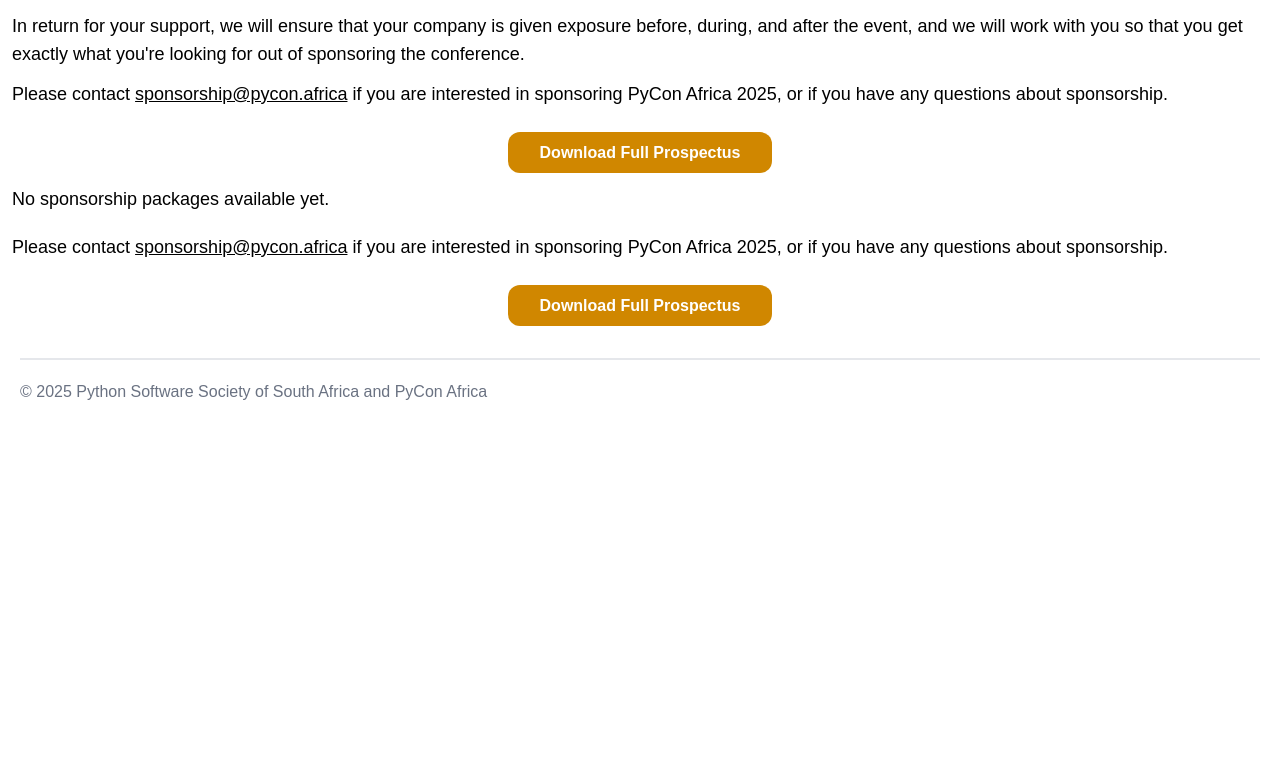
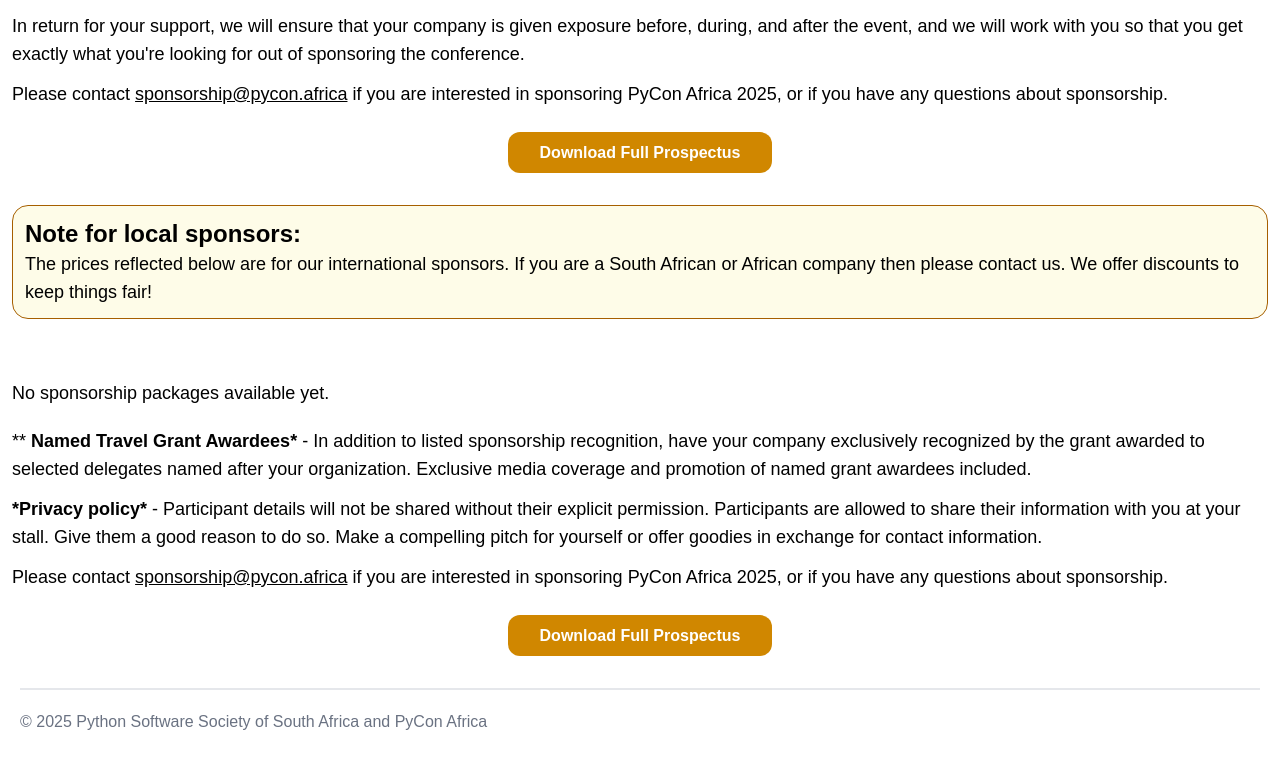
Before and after one commit to PyConZA/pyconza2025, a Django app: template templates/wafer.sponsors/packages.html in a window 1280 px wide. Shown: the part 310-1076 px from the top of the page. Before the commit the page ends 710 px from the top, so only its background shows below. Run offline with Django 3.2, Linux system fonts and the light colour scheme; the template is opened without the code that fills it, so the values that code supplies are empty; style sheets or scripts are compiled from the project's sources; some libraries are stand-ins or nearby versions; some web fonts are replaced.

Commit message:
minor changes to sponsorship packages page

```diff
--- a/templates/wafer.sponsors/packages.html
+++ b/templates/wafer.sponsors/packages.html
@@ -12,7 +12,6 @@
    <div class="space-y-3 pb-5">
 
       <p>
-
          Sponsorship of PyCon Africa will give your organisation global visibility and recognition. It is an excellent
          way
          to
@@ -38,6 +37,12 @@
 
          <a href="https://drive.google.com/file/d/1u0ZkJsvUHSoEzuZHLikffUlOrsNGI-Mk/view" target="_blank"
             class="btn btn-primary">Download Full Prospectus</a>
+      </div>
+
+      <div class="alert alert-primary my-10">
+         <h4>Note for local sponsors: </h4>
+         <p>The prices reflected below are for our international sponsors. If you are a South African or African company
+            then please contact us. We offer discounts to keep things fair!</p>
       </div>
    </div>
    {% block package_list %}
@@ -84,6 +89,26 @@
 
    <div class="space-y-3 pt-5">
 
+      <p>
+
+         ** <strong>Named Travel Grant Awardees*</strong> - In addition to listed sponsorship recognition, have your
+         company exclusively
+         recognized by the grant awarded to selected delegates named after your organization. Exclusive media coverage
+         and
+         promotion of named grant awardees included.
+      </p>
+
+      <p>
+
+         <strong>*Privacy policy*</strong> - Participant details will not be shared without their explicit permission.
+         Participants are
+         allowed to
+         share their information with you at
+         your stall. Give them a good reason to do so. Make a compelling pitch for yourself or offer goodies in exchange
+         for
+         contact information.
+      </p>
+
       <p>Please contact <a href="mailto:sponsorship@pycon.africa">sponsorship@pycon.africa</a> if you are interested in
          sponsoring PyCon Africa 2025, or if you have
          any questions about sponsorship.</p>
--- a/templates/wafer.sponsors/sponsors.html
+++ b/templates/wafer.sponsors/sponsors.html
@@ -46,6 +46,10 @@
         {% endfor %}
     </div>
     {% endblock sponsor_list %}
-    {% block post_sponsor_list %}{% endblock %}
+    {% block post_sponsor_list %}
+
+
+
+
 </section>
 {% endblock content %}
```
